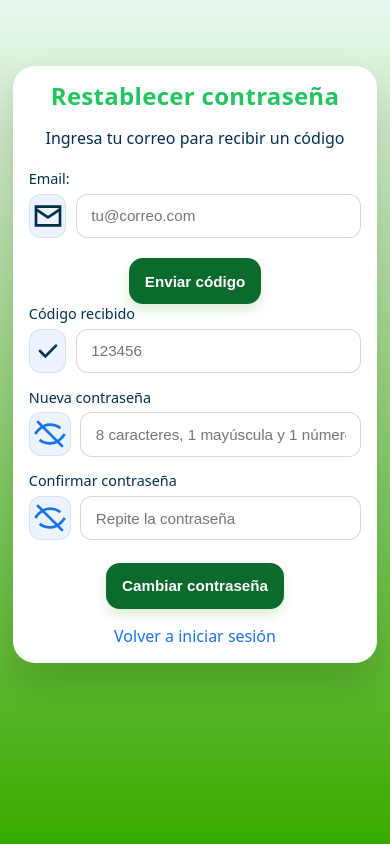
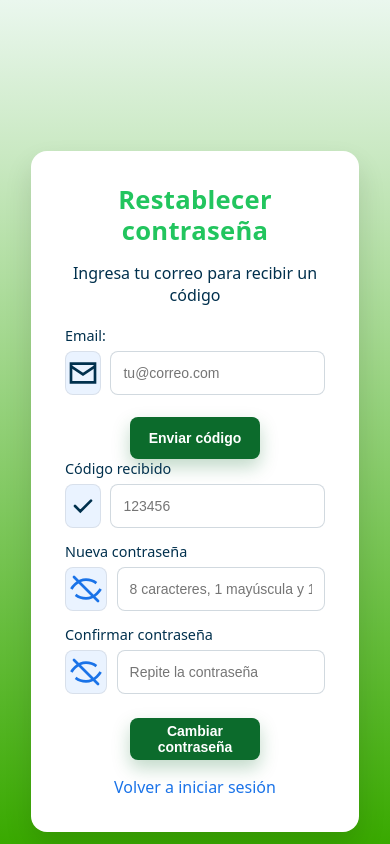
Before and after one commit to eldani827/Proyecto-html, a Django app: page /password-reset/ in a window 390 px wide. Run offline with Django 5.2, Linux system fonts and the light colour scheme.

Commit message:
Login responsive: centrar vertical, tamaños por dispositivo (iPhone/iPad), footer compacto y ajustes en pantallas de poca altura

```diff
--- a/PRoyecto django/Proyecto-html/Usuarios/static/usuarios/main.css
+++ b/PRoyecto django/Proyecto-html/Usuarios/static/usuarios/main.css
@@ -21,20 +21,20 @@ body { margin: 0; color: var(--black); font-family: ui-sans-serif, system-ui, -a
 .brand-left .logo-svg { display: block; width: clamp(120px, 20vw, 180px); height: auto; }
 .topbar.topbar-auth .logo-svg { position: static; width: clamp(120px, 18vw, 200px); height: auto; }
 
-.login-body { background: linear-gradient(180deg, #eaf7ee 0%, #39A900 100%); min-height: 100vh; display: flex; flex-direction: column; align-items: center; justify-content: flex-start; padding: clamp(1rem, 4vw, 2rem) clamp(.8rem, 3vw, 1.4rem); }
-.login-card { width: 100%; max-width: clamp(340px, 92vw, 560px); background: #ffffff; border: 0; border-radius: 22px; padding: clamp(1.2rem, 3.2vw, 2rem); box-shadow: 0 20px 40px rgba(0,0,0,.16); margin: clamp(.5rem, 2.5vw, 1.2rem) 0 clamp(1rem, 4vw, 2rem); overflow: hidden; }
+.login-body { background: linear-gradient(180deg, #eaf7ee 0%, #39A900 100%); min-height: 100vh; display: grid; grid-template-rows: 1fr auto; align-items: center; justify-items: center; padding: clamp(.75rem, 3vh, 1.5rem) clamp(.8rem, 3vw, 1.4rem); }
+.login-card { width: 100%; max-width: 420px; background: #ffffff; border: 0; border-radius: 16px; padding: 32px; box-shadow: 0 14px 28px rgba(0,0,0,.12); margin: 0; overflow: hidden; }
 .login-card label { font-size: clamp(.9rem, 2.2vw, 1rem); color: var(--blue-dark); display: block; margin-bottom: .35rem; }
-.login-card .input { width: 100%; max-width: 100%; display: block; background: #ffffff; color: var(--black); border: 1.5px solid rgba(0,48,77,.18); border-radius: 12px; padding: .9rem 1rem; outline: none; font-size: clamp(.95rem, 2.2vw, 1rem); }
+.login-card .input { width: 100%; display: block; background: #ffffff; color: var(--black); border: 1.5px solid rgba(0,48,77,.18); border-radius: 8px; height: 44px; padding: 0 12px; outline: none; font-size: 14px; }
 .login-card .input:focus { border-color: rgba(0,48,77,.35); box-shadow: 0 0 0 3px rgba(0,48,77,.12); }
 .input-row { display: flex; align-items: center; gap: .6rem; }
-.input-row .input-icon.left, .input-row .toggle-password.left { width: clamp(44px, 6vw, 52px); height: clamp(44px, 6vw, 52px); border-radius: 12px; display: inline-flex; align-items: center; justify-content: center; border: 1px solid rgba(0,0,0,0.08); background: var(--accent-light); }
+.input-row .input-icon.left, .input-row .toggle-password.left { width: 44px; height: 44px; border-radius: 8px; display: inline-flex; align-items: center; justify-content: center; border: 1px solid rgba(0,0,0,0.08); background: var(--accent-light); }
 .input-row .input-icon.left { color: var(--blue-dark); }
 .toggle-password { border: none; background: var(--accent-light); color: var(--accent); border-radius: 10px; padding: 4px; cursor: pointer; }
 .toggle-password:hover { filter: brightness(1.05); }
 
 .username-field, .password-field { margin-bottom: .9rem; }
 
-.login-card .btn { appearance: none; border: none; cursor: pointer; padding: clamp(.95rem, 2.6vw, 1.1rem) clamp(1.1rem, 3.2vw, 1.5rem); border-radius: 14px; background: #0c6b2c; color: #ffffff; font-weight: 700; box-shadow: 0 8px 18px rgba(12,107,44,.26); display: block; margin: .5rem auto 0; }
+.login-card .btn { appearance: none; border: none; cursor: pointer; width: 130px; height: 42px; border-radius: 8px; background: #0c6b2c; color: #ffffff; font-weight: 700; box-shadow: 0 8px 18px rgba(12,107,44,.26); display: block; margin: 10px auto 0; font-size: 14px; }
 .login-card .btn:hover { transform: translateY(-1px); box-shadow: 0 8px 16px rgba(34,197,94,.28); }
 .login-card a { color: var(--accent); text-decoration: none; }
 .login-card a:hover { text-decoration: underline; }
@@ -42,7 +42,8 @@ body { margin: 0; color: var(--black); font-family: ui-sans-serif, system-ui, -a
 .auth-subtitle { margin: 0 0 1.25rem; font-size: 1rem; color: var(--blue-dark); text-align: center; }
 .login-card .login-logo { display: flex; justify-content: center; align-items: center; }
 .login-card .login-logo svg { display: none; }
-.login-card .login-logo .logo-img { display: block; width: clamp(120px, 22vw, 180px); height: auto; object-fit: contain; }
+.login-card .login-logo .logo-img { display: block; width: clamp(90px, 16vw, 110px); height: auto; object-fit: contain; }
+.login-card .login-logo img { display: block; width: 100px; height: auto; }
 .card { background: var(--white); border: 3px solid var(--blue-dark); border-radius: 16px; padding: 2rem; box-shadow: 0 18px 32px rgba(0,0,0,0.12); }
 .brand { display: grid; place-items: center; gap: .6rem; margin-bottom: 1.25rem; }
 .brand .logo { width: 96px; height: 96px; border-radius: 50%; background: var(--blue-dark); }
@@ -53,17 +54,47 @@ body { margin: 0; color: var(--black); font-family: ui-sans-serif, system-ui, -a
 .error ul { margin: 0; padding-left: 1.25rem; list-style: disc; }
 .error li { margin: .2rem 0; }
 
-.login-card .btn { padding: clamp(.9rem, 2.4vw, 1rem) clamp(1rem, 3vw, 1.4rem); box-shadow: 0 6px 12px rgba(57,169,0,.18); font-size: clamp(.95rem, 2.2vw, 1rem); }
+.login-card .btn { width: 130px; height: 42px; box-shadow: 0 8px 18px rgba(12,107,44,.26); font-size: 14px; }
 
 .remember-field { margin: .5rem 0 0; }
 .remember-label { display: inline-flex; align-items: center; gap: .5rem; color: var(--blue-dark); }
 .remember-label .checkbox { width: 18px; height: 18px; accent-color: #0c6b2c; }
-.auth-footer { width: 100%; margin-top: auto; background: #0c6b2c; color: #ffffff; text-align: center; padding: .8rem 1rem; font-size: .95rem; min-height: clamp(80px, 16vh, 120px); display: flex; align-items: center; justify-content: center; }
+.auth-footer { width: 100%; margin-top: auto; background: #0c6b2c; color: #ffffff; text-align: center; padding: .8rem 1rem; font-size: .95rem; min-height: 72px; display: flex; align-items: center; justify-content: center; }
 .footer-copy { opacity: .95; }
 
 @media (max-width: 480px) {
-  .login-card { max-width: 94vw; padding: 1rem; }
-  .auth-title { font-size: clamp(1.5rem, 5.5vw, 1.8rem); }
-  .login-card .input { font-size: .95rem; padding: .8rem .9rem; }
+  .login-card { width: 90%; max-width: none; padding: 24px; }
+  .auth-title { font-size: clamp(1.6rem, 5.5vw, 2rem); }
+  .login-card .input { height: 44px; font-size: 14px; padding: 0 12px; }
   .topbar.topbar-auth .logo-img { width: clamp(110px, 28vw, 150px); }
 }
+
+@media (min-height: 820px) {
+  .login-body { padding-top: 12px; padding-bottom: 12px; }
+  .login-card { margin: 0; max-width: 460px; padding: 34px; }
+}
+
+@media (min-height: 1000px) {
+  .login-body { padding-top: 8px; padding-bottom: 8px; }
+  .login-card { max-width: 520px; padding: 36px; }
+  .auth-title { font-size: 2.1rem; }
+}
+
+@media (min-width: 1024px) and (min-height: 820px) {
+  .login-card { max-width: 672px; padding: 36px; }
+  .login-card .login-logo .logo-img { width: 132px; }
+  .auth-title { font-size: 2.3rem; }
+}
+
+@media (min-width: 1200px) and (min-height: 1000px) {
+  .login-card { max-width: 620px; padding: 38px; }
+  .login-card .input { height: 46px; }
+}
+
+@media (max-height: 700px) and (min-width: 768px) {
+  .login-card { max-width: 380px; padding: 24px; }
+  .login-card .login-logo .logo-img { width: 88px; }
+  .auth-title { font-size: clamp(1.5rem, 4.5vw, 1.8rem); }
+  .login-card .input { height: 40px; }
+  .login-card .btn { width: 115px; height: 38px; }
+}
```
